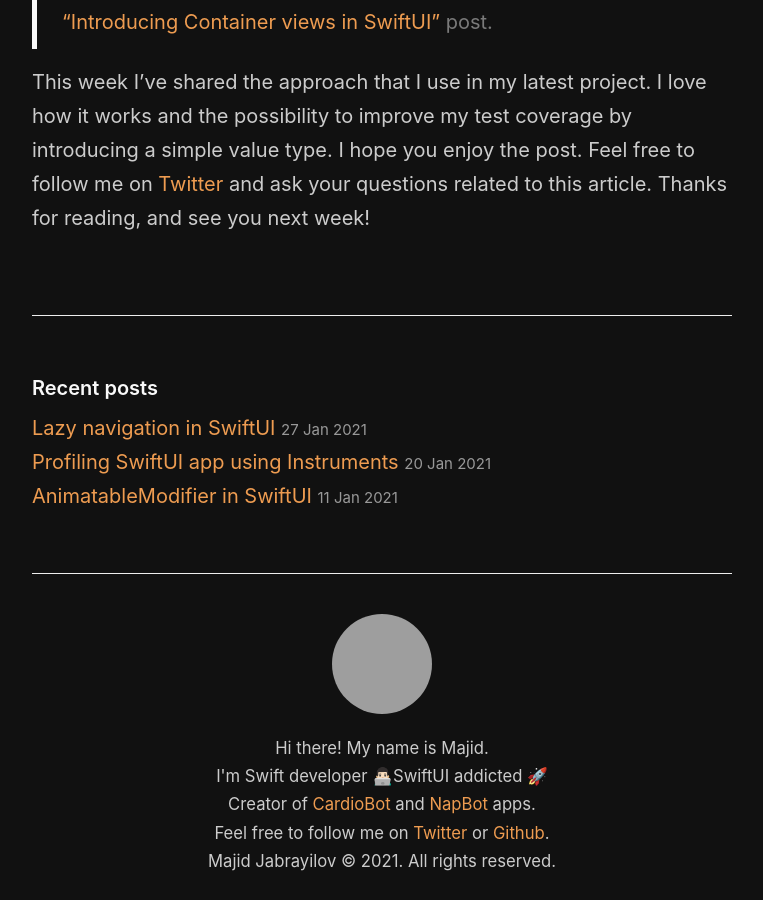
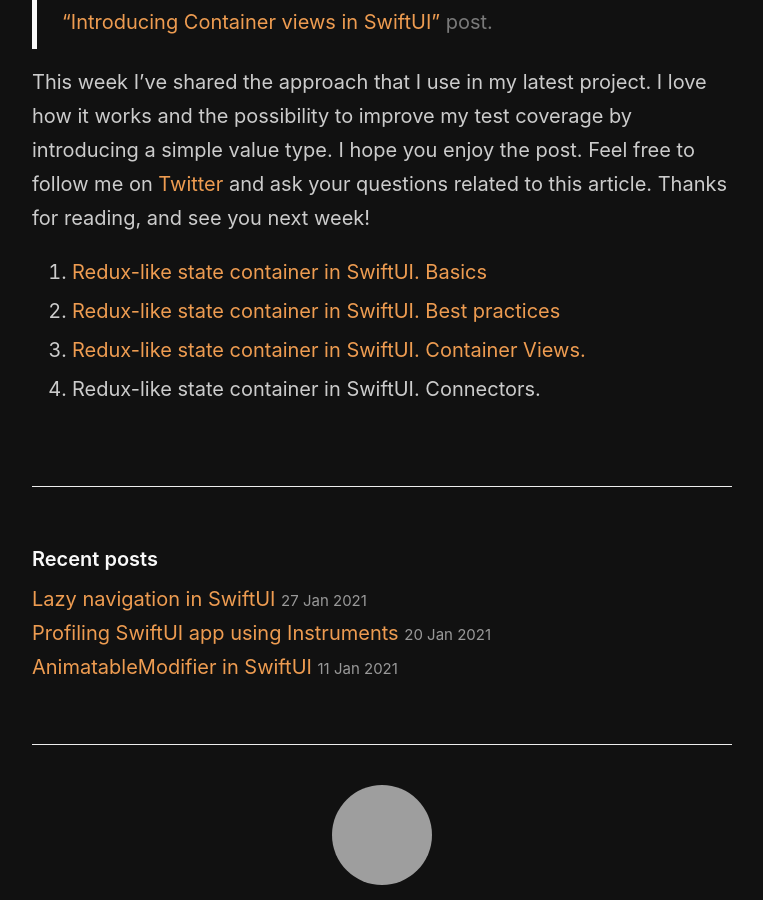
Before and after one commit to mecid/mecid.github.io, a Jekyll site: the page built from _posts/2021-02-03-redux-like-state-container-in-swiftui-part4.md, in a window 1280 px wide and 900 px high, scrolled down 6409 px, cut to the strip 0-900 px from the top of the window. Shown: the whole strip, without its empty margins (258-1021 px from the left). Built offline with Jekyll 4.4.1, drawn with Linux system fonts in a browser that asks for light colours; grey boxes are pictures that could not be loaded.

Commit message:
old series of redux posts added to connectors posts

```diff
--- a/_posts/2021-02-03-redux-like-state-container-in-swiftui-part4.md
+++ b/_posts/2021-02-03-redux-like-state-container-in-swiftui-part4.md
@@ -218,3 +218,8 @@
 > To learn more about Container Views, take a look at [“Introducing Container views in SwiftUI”](/2019/07/31/introducing-container-views-in-swiftui/) post.
 
 This week I've shared the approach that I use in my latest project. I love how it works and the possibility to improve my test coverage by introducing a simple value type. I hope you enjoy the post. Feel free to follow me on [Twitter](https://twitter.com/mecid) and ask your questions related to this article. Thanks for reading, and see you next week!
+
+1. [Redux-like state container in SwiftUI. Basics](/2019/09/18/redux-like-state-container-in-swiftui/)
+2. [Redux-like state container in SwiftUI. Best practices](/2019/09/25/redux-like-state-container-in-swiftui-part2/)
+3. [Redux-like state container in SwiftUI. Container Views.](/2019/10/02/redux-like-state-container-in-swiftui-part3/)
+4. Redux-like state container in SwiftUI. Connectors.
```
